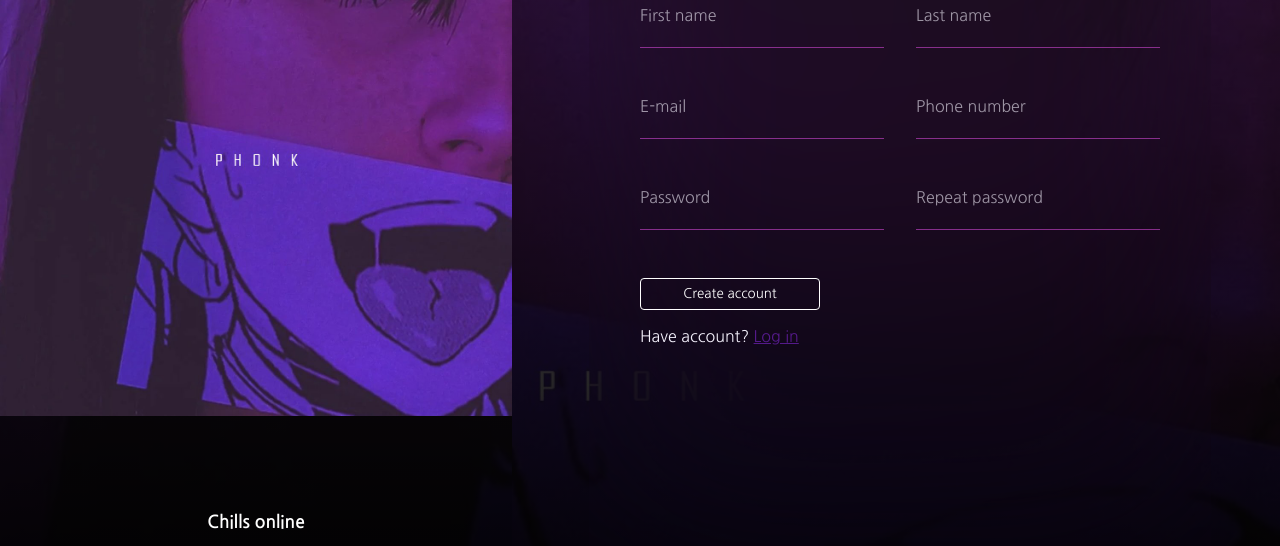
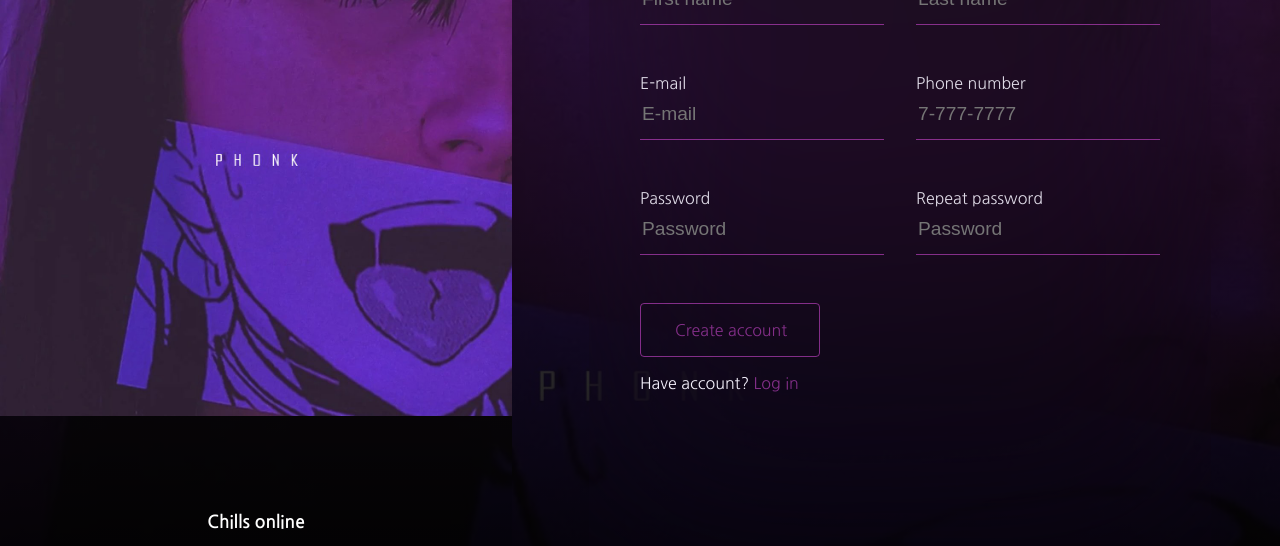
Before and after one commit to TSRSE/sign-up, a plain HTML site: page index.html in a window 1280 px wide. Shown: the part 254-800 px from the top of the page. Drawn offline with Linux system fonts and the light colour scheme.

Commit message:
Edited input fields Add new style for links

```diff
--- a/index.html
+++ b/index.html
@@ -20,31 +20,31 @@
                 <div class="row">
                     <div class="input-block">
                         <label for="first-name">First name</label>
-                        <input type="text" name="first-name" id="" required="true">
+                        <input type="text" name="first-name" id="" required="true" placeholder="First name">
                     </div>
                     <div class="input-block">
                         <label for="last-name">Last name</label>
-                        <input type="text" name="last-name" id="" required="true">
+                        <input type="text" name="last-name" id="" required="true" placeholder="Last name">
                     </div>
                 </div>
                 <div class="row">
                     <div class="input-block">
                         <label for="email-input">E-mail</label>
-                        <input type="email" name="email-input" id="" required="true">
+                        <input type="email" name="email-input" id="" required="true" placeholder="E-mail">
                     </div>
                     <div class="input-block">
                         <label for="phone-number">Phone number</label>
-                        <input type="tel" pattern="/\(?([0-9]{3})\)?([ .-]?)([0-9]{3})\2([0-9]{4})/" name="phone-number" id="" required="true">
+                        <input type="tel" pattern="/\(?([0-9]{3})\)?([ .-]?)([0-9]{3})\2([0-9]{4})/" name="phone-number" id="" required="true" placeholder="7-777-7777">
                     </div>
                 </div>
                 <div class="row">
                     <div class="input-block">
                         <label for="password">Password</label>
-                        <input type="password" name="password" id="" required="true">
+                        <input type="password" name="password" id="" required="true" placeholder="Password">
                     </div>
                     <div class="input-block">
                         <label for="password-repeat">Repeat password</label>
-                        <input type="password" name="password-repeat" id="" required="true">
+                        <input type="password" name="password-repeat" id="" required="true" placeholder="Password">
                     </div>
                 </div>
                 <button type="submit">Create account</button>
--- a/style.css
+++ b/style.css
@@ -63,7 +63,7 @@ h2{
 
 label{
     position: absolute;
-    opacity: 0.6;
+    opacity: 0.9;
     color: var(--primary-color);
 }
 
@@ -72,13 +72,13 @@ input{
     border: none;
     border-bottom: 1px solid var(--primary-color);
     width: 240px;
-    height: 24px;
+    height: 48px;
     margin-top: 16px;
     margin-bottom: 16px;
     background-color: rgba(0, 0, 0, 0);
     color: var(--primary-color);
+    font-size: 1.2rem;
 }
-
 
 input:valid {
     outline: none;
@@ -98,16 +98,20 @@ input:focus{
 button{
     font-family: 'Nanum Gothic', sans-serif;
     background-color: rgba(0, 0, 0, 0);
+
+    padding: 16px 0px 16px 2px;
     width: 180px;
-    height: 32px;
+    /* height: 32px; */
     border: solid 1px;
     border-radius: 4px;
-    color: var(--background-color);
+    color: var(--warn-color);
+    font-size: 16px;
 }
 
 button:hover{
     cursor: pointer;
-    background-color: var(--accent-color);
+    border-color: var(--primary-color);
+    color: var(--primary-color);
 }
 
 .left-side{
@@ -132,6 +136,11 @@ button:hover{
     max-width: 100%;
     width: auto;
     height: auto;
+}
+
+a{
+    text-decoration: none;
+    color: var(--warn-color);
 }
 
 @media screen and (max-width: 1150px){
```
